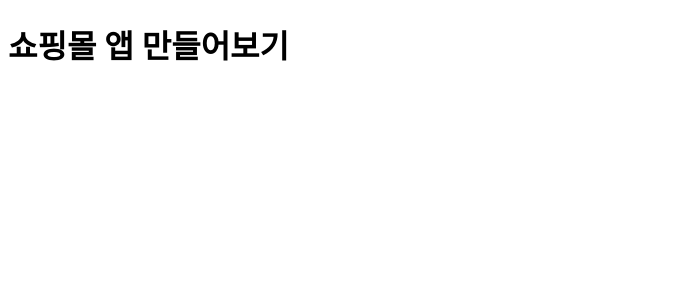
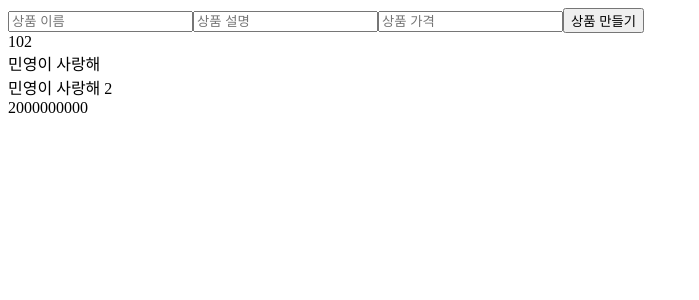
Before and after one commit to woogamjaa/gamjamarket, a React (Create React App) app in the folder client/: page / in a window 1280 px wide. Shown: the top 300 px of the page, without its empty margins (0-699 px from the left). Built offline with nearby package versions, Linux system fonts and the light colour scheme.

Commit message:
Feat : onChange  ->  event.target.value 로 상태변경시 console.log 로 감지하기

```diff
--- a/client/src/App.tsx
+++ b/client/src/App.tsx
@@ -1,9 +1,49 @@
 import React from 'react';
+import { useState } from 'react';
+
+interface ProductType {
+  id: number;
+  name: string;
+  explanation: string;
+  price: number;
+}
 
 function App() {
+  const [products , setProduct ] = useState<ProductType[]>([
+    {
+    id: 102,
+    name: '민영이 사랑해',
+    explanation: '민영이 사랑해 2 ',
+    price: 2000000000
+    },
+  ]);
+  const [name, setName] = useState('');
+  const [explanation, setExplanation] = useState('');
+  const [price, setPrice] = useState(0);
+
+  console.log(products);
   return (
-   <h1>쇼핑몰 앱 만들어보기</h1>
+    <>
+    <form
+      onSubmit={(event) => {
+        event.preventDefault();
+        console.log("제출");
+        }}>
+      <input onChange={(event) => console.log("상품 이름이 변경되었습니다.", event.target.value)} type="text" placeholder="상품 이름" />
+      <input onChange={(event) => console.log("상품 설명이 변경되었습니다.", event.target.value)} type="text" placeholder="상품 설명" />
+      <input onChange={(event) => console.log("상품 가격이 변경되었습니다.", event.target.value)} type="number" placeholder="상품 가격" />
+      <input type="submit" value="상품 만들기"/>
+    </form>
+
+    {products.map((product) => (
+      <div key={product.id}>
+        <div>{product.id}</div>
+        <div>{product.name}</div>
+        <div>{product.explanation}</div>
+        <div>{product.price}</div>
+      </div>
+    ))}
+    </>
   );
 }
-
 export default App;
```
